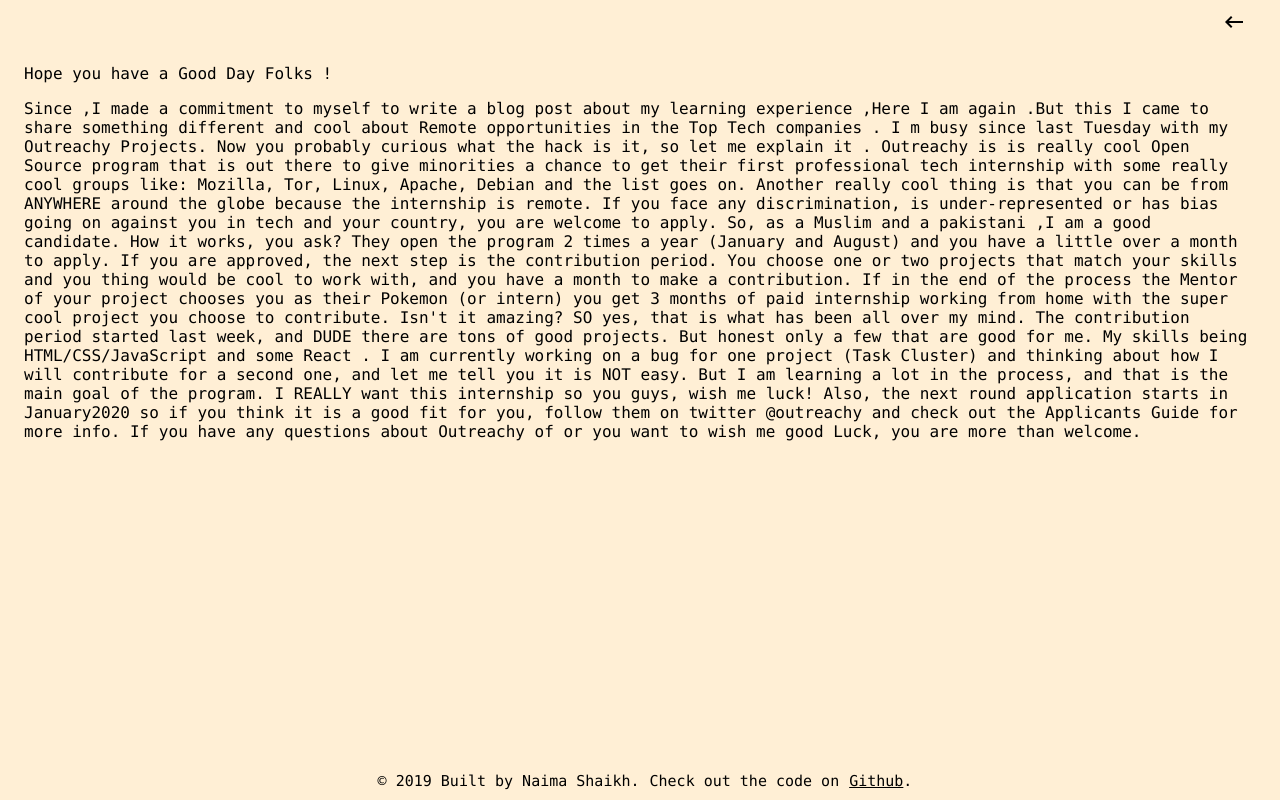
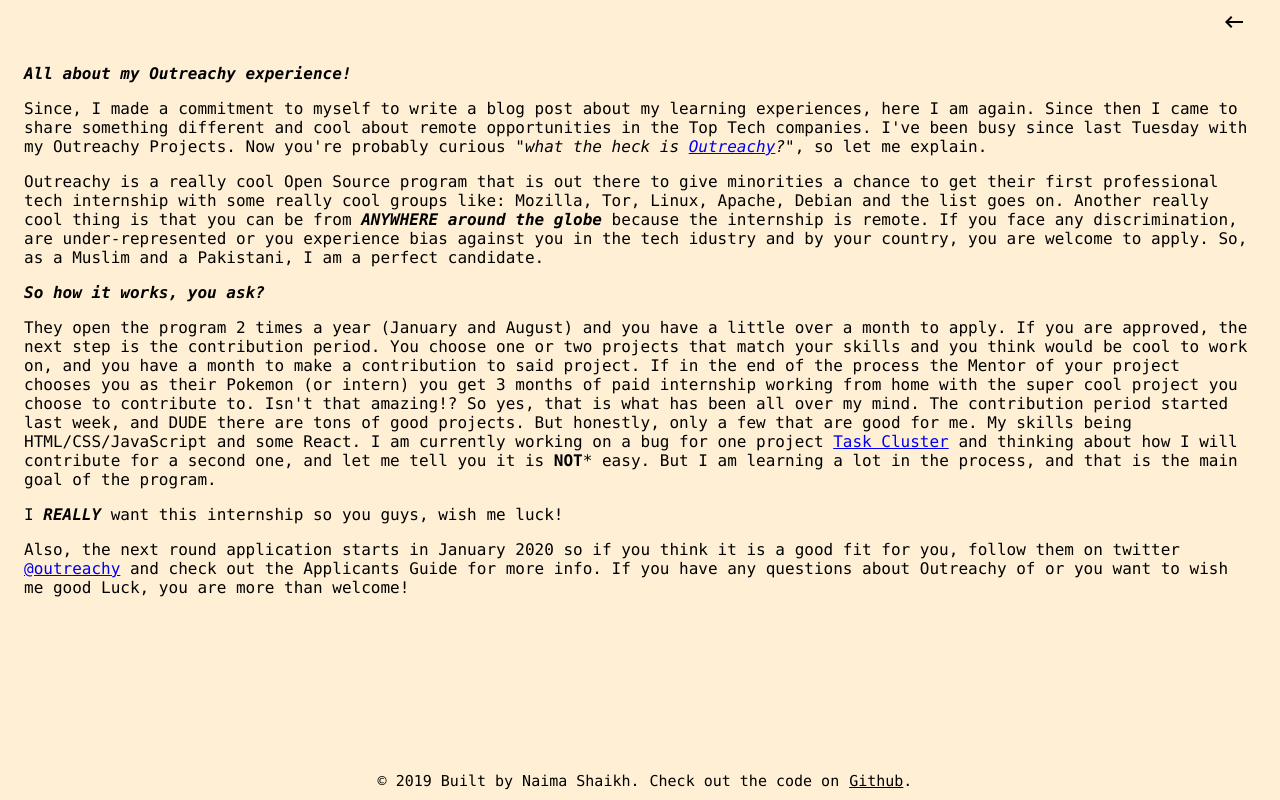
Before and after one commit to naima-shk/Blog, a React app in the folder client/: page /blog/outreachy-experience in a window 1280 px wide. Built offline with nearby package versions, Linux system fonts and the light colour scheme.

Commit message:
some grammer and style changes

```diff
--- a/client/src/assets/blog-posts/outreachy-experience/index.mdx
+++ b/client/src/assets/blog-posts/outreachy-experience/index.mdx
@@ -3,19 +3,24 @@
   title: "All about my outreachy experience!",
   author: "Naima Shaikh",
   date: "10/07/2019",
-  description: " My blog post about  outreachy experience"
+  description: "My blog post about  outreachy experience"
 };
 
-Hope you have a Good  Day Folks !
+***All about my Outreachy experience!***
 
-Since ,I  made a commitment to myself to write  a blog post about my learning experience ,Here  I am again .But this I came to share something different and cool about Remote opportunities in the Top Tech companies .
-I m busy since last Tuesday with my Outreachy Projects. Now you probably curious what the hack is it, so let me explain it .
-Outreachy is is really cool Open Source program that is out there to give minorities a chance to get their first professional tech internship with some really cool groups like: Mozilla, Tor, Linux, Apache, Debian and the list goes on.
-Another really cool thing is that you can be from ANYWHERE around the globe because the internship is remote. If you face any discrimination, is under-represented or has bias going on against you in tech and your country, you are welcome to apply. So, as a Muslim and a pakistani ,I am a good candidate.
-How it works, you ask?
-They open the program 2 times a year (January and August) and you have a little over a month to apply. If you are approved, the next step is the contribution period. You choose one or two projects that match your skills and you thing would be cool to work with, and you have a month to make a contribution.
-If in the end of the process the Mentor of your project chooses you as their Pokemon (or intern) you get 3 months of paid internship working from home with the super cool project you choose to contribute. Isn't it amazing?
-SO yes, that is what has been all over my mind. The contribution period started last week, and DUDE there are tons of good projects. But honest only a few that are good for me. My skills being HTML/CSS/JavaScript  and some React . I am currently working on a bug for one project (Task Cluster) and thinking about how I will contribute for a second one, and let me tell you it is NOT easy. But I am learning a lot in the process, and that is the main goal of the program.
-I REALLY want this internship so you guys, wish me luck!
-Also, the next round application starts in January2020 so if you think it is a good fit for you, follow them on twitter @outreachy and check out the Applicants Guide for more info.
-If you have any questions about Outreachy of or you want to wish me good Luck, you are more than welcome.
+Since, I made a commitment to myself to write a blog post about my learning experiences, here I am again. Since then I came to share something different and cool about remote opportunities in the Top Tech companies.
+I've been busy since last Tuesday with my Outreachy Projects. Now you're probably curious _"what the heck is [Outreachy](https://www.outreachy.org)?"_, so let me explain.
+
+Outreachy is a really cool Open Source program that is out there to give minorities a chance to get their first professional tech internship with some really cool groups like: Mozilla, Tor, Linux, Apache, Debian and the list goes on.
+Another really cool thing is that you can be from ***ANYWHERE around the globe*** because the internship is remote. If you face any discrimination, are under-represented or you experience bias against you in the tech idustry and by your country, you are welcome to apply. So, as a Muslim and a Pakistani, I am a perfect candidate.
+
+***So how it works, you ask?***
+
+They open the program 2 times a year (January and August) and you have a little over a month to apply. If you are approved, the next step is the contribution period. You choose one or two projects that match your skills and you think would be cool to work on, and you have a month to make a contribution to said project.
+If in the end of the process the Mentor of your project chooses you as their Pokemon (or intern) you get 3 months of paid internship working from home with the super cool project you choose to contribute to. Isn't that amazing!?
+So yes, that is what has been all over my mind. The contribution period started last week, and DUDE there are tons of good projects. But honestly, only a few that are good for me. My skills being HTML/CSS/JavaScript and some React. I am currently working on a bug for one project [Task Cluster](https://github.com/taskcluster/taskcluster) and thinking about how I will contribute for a second one, and let me tell you it is **NOT*** easy. But I am learning a lot in the process, and that is the main goal of the program.
+
+I ***REALLY*** want this internship so you guys, wish me luck!
+
+Also, the next round application starts in January 2020 so if you think it is a good fit for you, follow them on twitter [@outreachy](https://twitter.com/outreachy) and check out the Applicants Guide for more info.
+If you have any questions about Outreachy of or you want to wish me good Luck, you are more than welcome!
```
